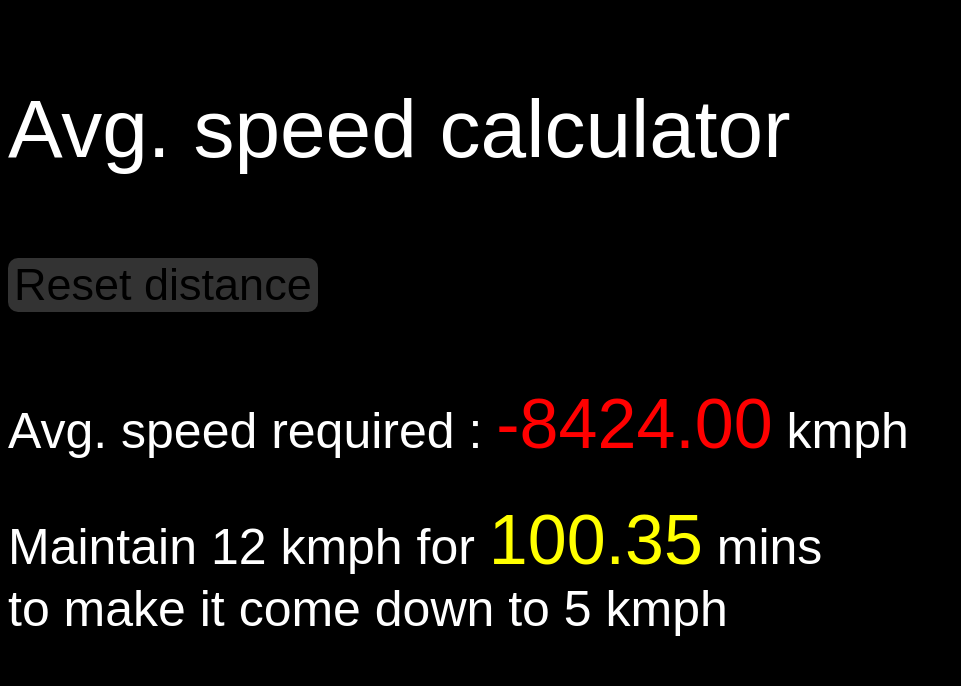
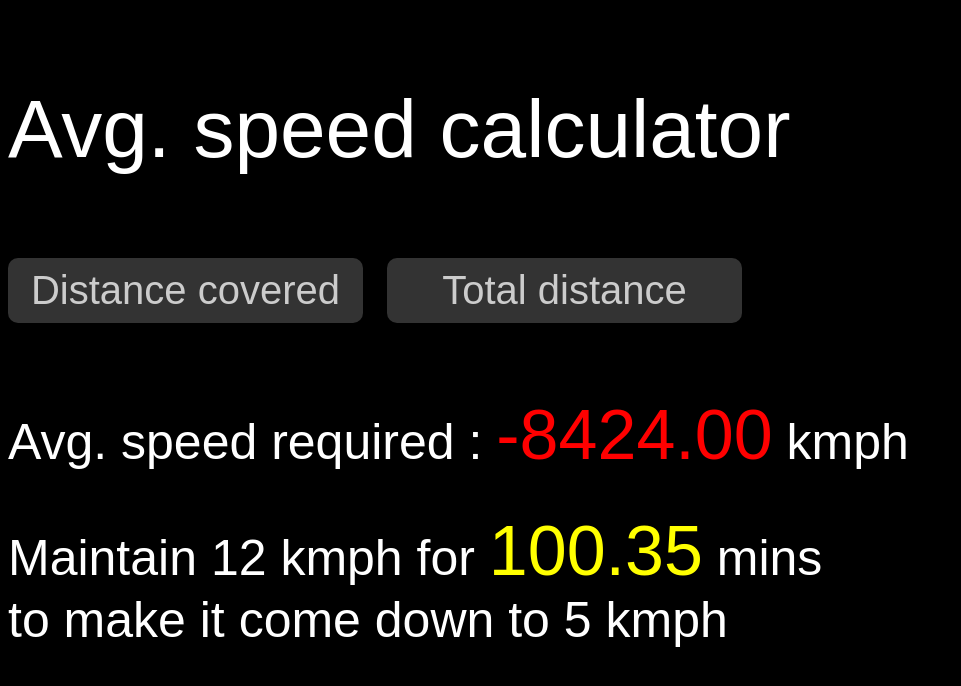
Before and after one commit to dk9595c/RunApp, a plain HTML site: page index.html in a window 1280 px wide. Shown: the whole page, without its empty margins (0-961 px from the left). Drawn offline with Linux system fonts and the light colour scheme; no server answers.

Commit message:
Added one more button

```diff
--- a/index.html
+++ b/index.html
@@ -21,10 +21,15 @@
 .sizeButton
 {
     font-family: Arial;
-    font-size : 45px;
+    font-size : 40px;
+    height : 65px;
+    width : 355px;
+    color : #CCCCCC;
     border : 0;
     background-color : #333333;
     border-radius: 10px;
+    display : inline;
+    margin-right : 20px;
 }
 .emphasizeRed
 {
@@ -47,17 +52,24 @@
 <p class="fontX">Avg. speed calculator</p>
 
 
-<button class = "sizeButton" onclick="distanceFunction()">Reset distance</button>
+<button class = "sizeButton" onclick="distanceFunction()">Distance covered</button>
+<button class = "sizeButton" onclick="SetDistFunction()">Total distance</button>
 <br><br><br><br><br>
 <p class = "fontWhite">Avg. speed required : <span class = "emphasizeRed", id="demo"> 0.00</span> kmph</p> \
 
 <br><br>
 <p id=m12 class = "fontWhite">Maintain 12 kmph for <span class = "emphasizeYellow" id="mText"></span> mins</p>
-<p id=m12 class = "fontWhite">to make it come down to 5 kmph<span id="mText"></span></p>
+<p id=m13 class = "fontWhite">to make it come down to 5 kmph<span id="mText"></span></p>
 <script>
 
 
 let distance = 11.7;
+
+function SetDistFunction()
+{
+    distance = prompt("Enter the total distance");
+}
+
 let current_distance = 0.0
 
 let latitude = 13.112278;
@@ -87,7 +99,7 @@ function distanceFunction() {
   let avg_speed_req = 0.0;
 
   timeDiff = (time - currentTime)/(1000 * 3600);
-  avg_speed_req = (11.7 - current_distance) / ( timeDiff);
+  avg_speed_req = (distance - current_distance) / ( timeDiff);
   avg_speed_req = avg_speed_req.toFixed(2);
 
     document.getElementById("demo").innerHTML = avg_speed_req;
@@ -100,17 +112,21 @@ function calculateFunction() {
   let avg_speed_req = 0.0;
 
   timeDiff = (time - currentTime)/(1000 * 3600);
-  avg_speed_req = (11.7 - current_distance) / ( timeDiff);
+  avg_speed_req = (distance - current_distance) / ( timeDiff);
 
-  let twelveSpeed = ((11.7 - current_distance) - 5 * (timeDiff)) * 8.571918;
+  let twelveSpeed = ((distance - current_distance) - 5 * (timeDiff)) * 8.571918;
     document.getElementById("mText").innerHTML = twelveSpeed.toFixed(2);
     document.getElementById("demo").innerHTML = avg_speed_req.toFixed(2);
   }
 
 
-
+function SetDistFunction()
+{
+    distance = prompt("Enter the total distance");
+}
 
 </script>
 
+
 </body>
 </html>
```
